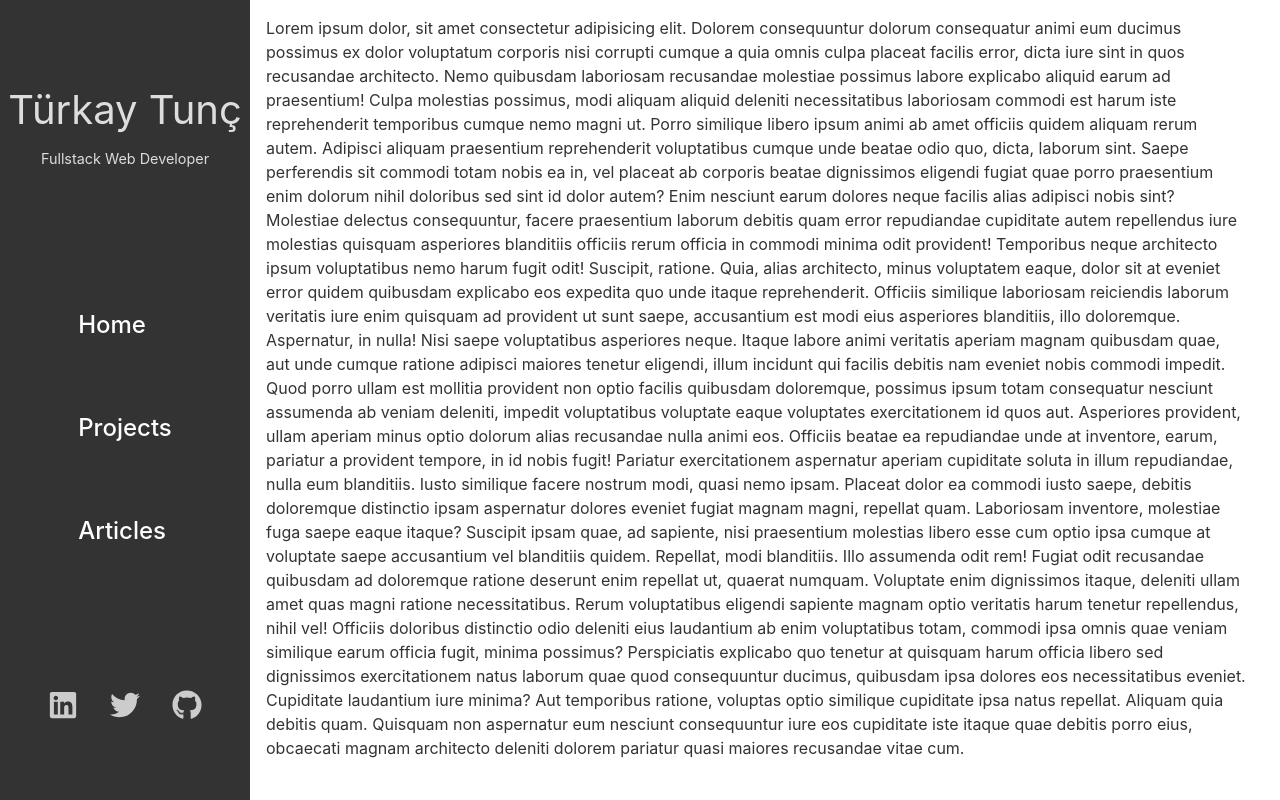
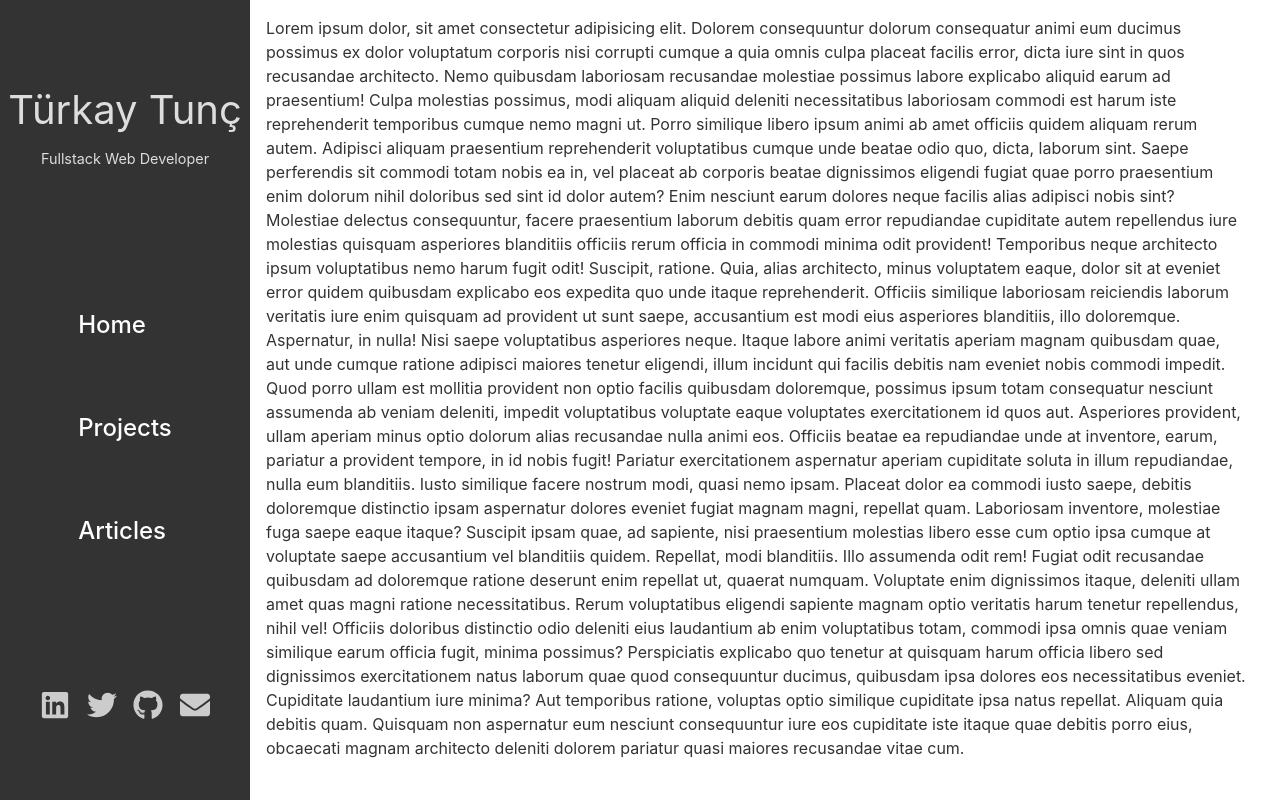
Before and after one commit to turkaytunc/portfolio, a React (Create React App) app: page / in a window 1280 px wide. Built offline with nearby package versions, Linux system fonts and the light colour scheme.

Commit message:
add: mail link and update navbar styles

```diff
--- a/src/components/footer/Footer.tsx
+++ b/src/components/footer/Footer.tsx
@@ -1,5 +1,5 @@
 import React from 'react';
-import { FaLinkedin, FaTwitter, FaGithub } from 'react-icons/fa';
+import { FaLinkedin, FaTwitter, FaGithub, FaEnvelope } from 'react-icons/fa';
 import './footer.scss';
 
 const Footer = () => {
@@ -20,6 +20,11 @@ const Footer = () => {
           <FaGithub className="footer-icon" size="30" />
         </a>
       </section>
+      <section className="footer-section">
+        <a href="mailto:turkaytunc00@gmail.com" rel="noopener noreferrer">
+          <FaEnvelope className="footer-icon" size="30" />
+        </a>
+      </section>
     </footer>
   );
 };
--- a/src/components/navbar/Navbar.tsx
+++ b/src/components/navbar/Navbar.tsx
@@ -4,7 +4,7 @@ import { Link } from 'react-router-dom';
 
 const Navbar = () => {
   return (
-    <nav className="navbar-container">
+    <nav className="navbar-container pl-7 md:pl-0">
       <Link className="navbar-list-item" to="/">
         Home
       </Link>
--- a/src/components/sidebar/Sidebar.tsx
+++ b/src/components/sidebar/Sidebar.tsx
@@ -7,6 +7,10 @@ const Sidebar = ({ showSidebar }: { showSidebar: boolean }) => {
   const currentClass = showSidebar ? 'sidebar-in' : 'sidebar-out';
   return (
     <aside className={`sidebar-container ${currentClass}`}>
+      <section className="mobile-menu-photo flex-col">
+        <p className="mobile-menu-name text-gray-800">Türkay Tunç</p>
+        <p className="mobile-menu-title text-gray-800">Fullstack Web Developer</p>
+      </section>
       <Navbar />
       <Footer />
     </aside>
--- a/src/components/sidebar/sidebar.scss
+++ b/src/components/sidebar/sidebar.scss
@@ -11,7 +11,7 @@
   width: 200px;
   background-color: #ccc;
   opacity: 0.9;
-  padding: 10rem 2rem;
+  padding: 10rem 1.5rem;
   height: 100vh;
   z-index: 10;
   border-bottom-right-radius: 3px;
```
